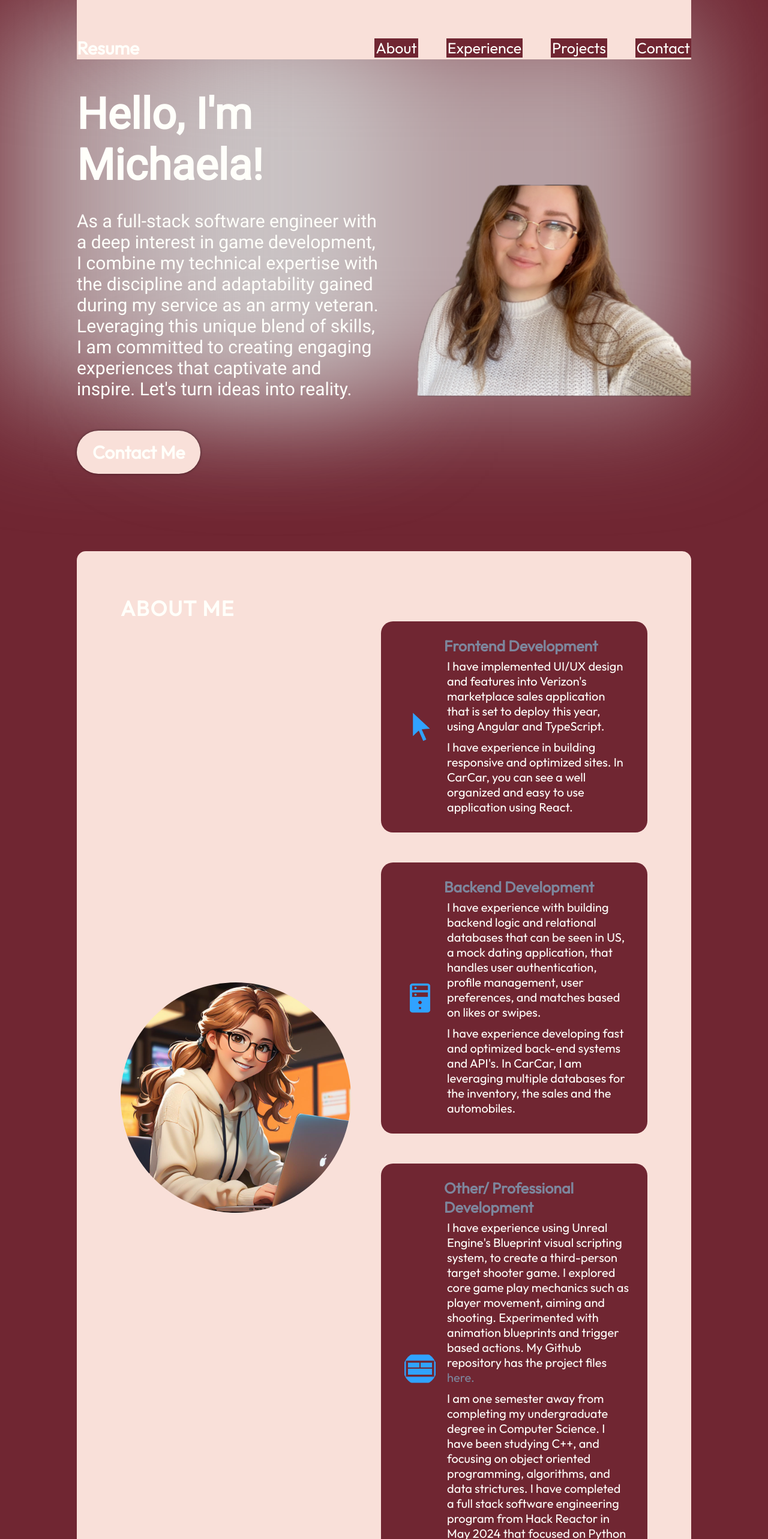
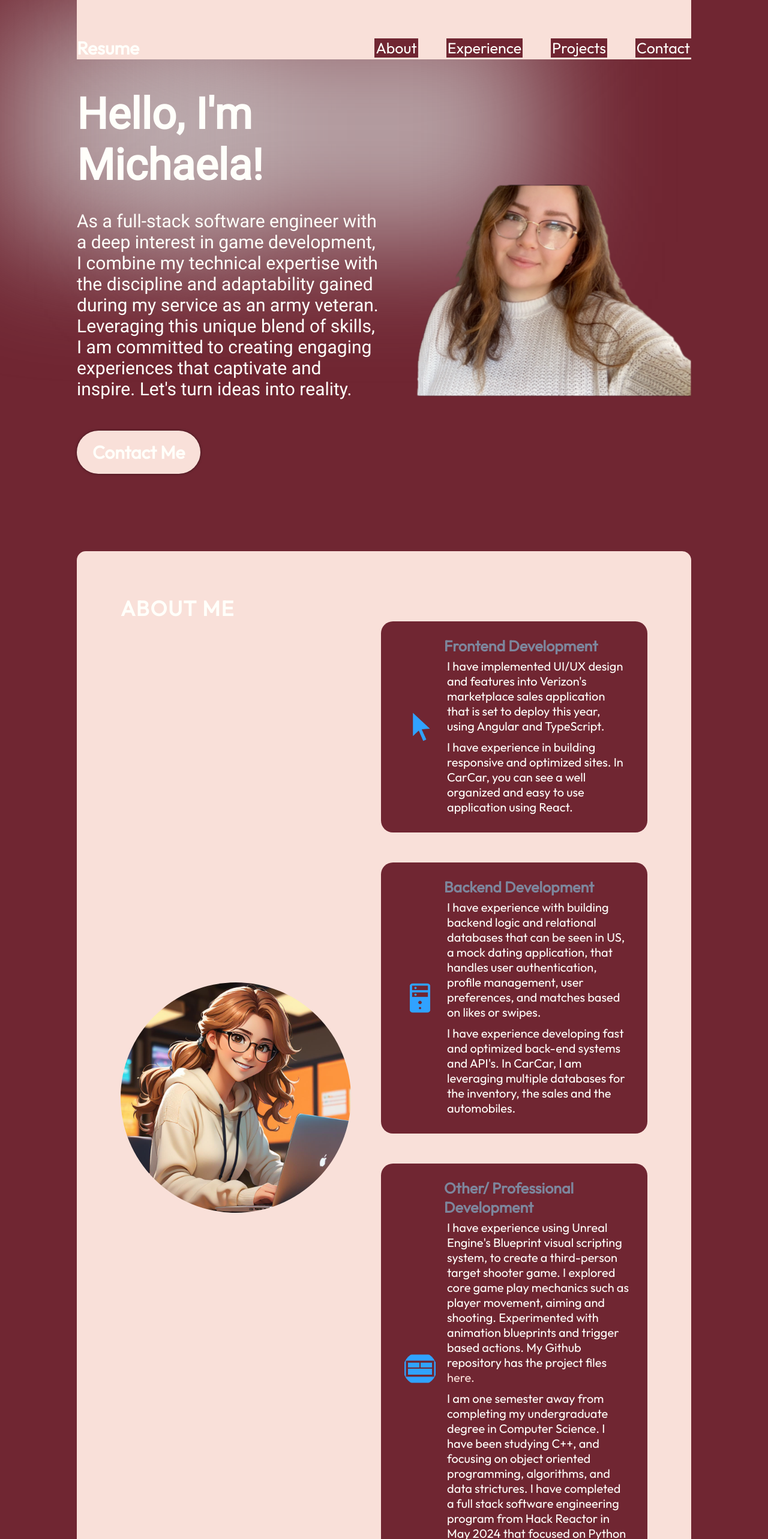
Before and after one commit to MichaelaArteberry/MichaelaArteberry.github.io, a React (Vite) app in the folder portfolio/: page / in a window 1280 px wide. Shown: the top 2566 px of the page at 60% size. Built offline with nearby package versions, Linux system fonts and the light colour scheme.

Commit message:
changes to some colors and the blur

```diff
--- a/portfolio/src/components/About/About.module.css
+++ b/portfolio/src/components/About/About.module.css
@@ -13,18 +13,18 @@
 }
 
 .link a {
-    color: var(--color-bg);
+    color: var(--color-primary);
     text-decoration: none;
     font-weight: 400;
     background: none;
 }
 
 .link a:hover {
-    color: var(--color-bg);
+    color: var(--color-primary);
 }
 
 .link a:after {
-    color: var(--color-bg);
+    color: var(--color-primary);
 }
 
 .title {
@@ -65,7 +65,7 @@
     border-radius: 20px;
     list-style: none;
     padding: 25px;
-    background-image: linear-gradient(135deg, var(--color-primary), var(--color-text));
+    background-image: linear-gradient(135deg, var(--color-primary), var(--color-secondary));
     background-size: 0 100%;
 }
 
--- a/portfolio/src/components/Hero/Hero.module.css
+++ b/portfolio/src/components/Hero/Hero.module.css
@@ -84,10 +84,10 @@
 
 .topBlur {
     position: absolute;
-    width: 50vw;
-    height: 50vw;
-    min-width: 350px;
-    min-width: 350px;
+    width: 30vw;
+    height: 30vw;
+    min-width: 300px;
+    min-width: 300px;
     top: -128px;
     left: -10vw;
     border: 764px;
@@ -98,10 +98,10 @@
 
 .bottomBlur {
     position: absolute;
-    width: 70vw;
-    height: 50vw;
-    min-width: 350px;
-    min-width: 250px;
+    width: 50vw;
+    height: 30vw;
+    min-width: 300px;
+    min-width: 200px;
     top: -128px;
     left: 10vw;
     border: 764px;
```
